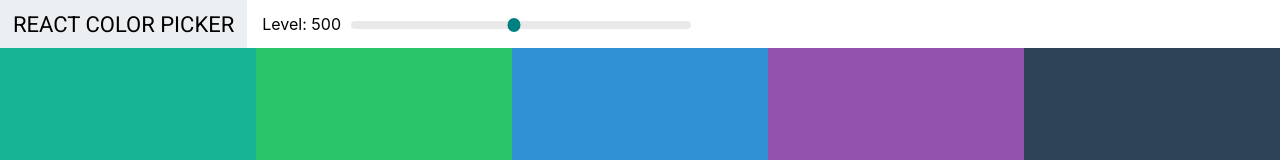
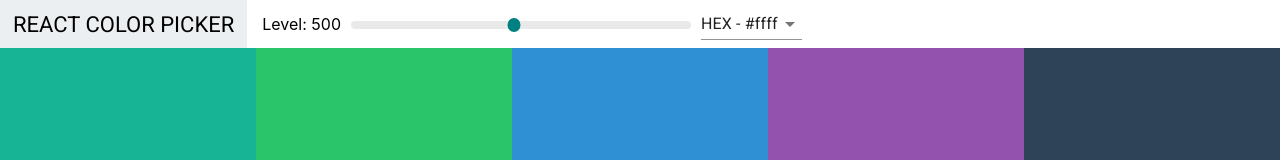
Before and after one commit to MahsinSaifullah/MahsinSaifullah, a React (Create React App) app: page / in a window 1280 px wide. Shown: the top 160 px of the page. Built offline with nearby package versions, Linux system fonts and the light colour scheme.

Commit message:
Add Select component from Material UI

```diff
--- a/package.json
+++ b/package.json
@@ -3,6 +3,7 @@
   "version": "0.1.0",
   "private": true,
   "dependencies": {
+    "@material-ui/core": "^4.9.5",
     "@testing-library/jest-dom": "^4.2.4",
     "@testing-library/react": "^9.5.0",
     "@testing-library/user-event": "^7.2.1",
--- a/public/index.html
+++ b/public/index.html
@@ -10,34 +10,16 @@
 			content="Web site created using create-react-app"
 		/>
 		<link rel="apple-touch-icon" href="%PUBLIC_URL%/logo192.png" />
-		<!--
-      manifest.json provides metadata used when your web app is installed on a
-      user's mobile device or desktop. See https://developers.google.com/web/fundamentals/web-app-manifest/
-    -->
+
 		<link rel="manifest" href="%PUBLIC_URL%/manifest.json" />
-		<!--
-      Notice the use of %PUBLIC_URL% in the tags above.
-      It will be replaced with the URL of the `public` folder during the build.
-      Only files inside the `public` folder can be referenced from the HTML.
-
-      Unlike "/favicon.ico" or "favicon.ico", "%PUBLIC_URL%/favicon.ico" will
-      work correctly both with client-side routing and a non-root public URL.
-      Learn how to configure a non-root public URL by running `npm run build`.
-    -->
-		<title>Color Palette</title>
+		<link
+			rel="stylesheet"
+			href="https://fonts.googleapis.com/css?family=Roboto:300,400,500,700&display=swap"
+		/>
+		<title>Color Picker</title>
 	</head>
 	<body>
 		<noscript>You need to enable JavaScript to run this app.</noscript>
 		<div id="root"></div>
-		<!--
-      This HTML file is a template.
-      If you open it directly in the browser, you will see an empty page.
-
-      You can add webfonts, meta tags, or analytics to this file.
-      The build step will place the bundled scripts into the <body> tag.
-
-      To begin the development, run `npm start` or `yarn start`.
-      To create a production bundle, use `npm run build` or `yarn build`.
-    -->
 	</body>
 </html>
--- a/src/Navbar.css
+++ b/src/Navbar.css
@@ -1,5 +1,3 @@
-@import url('https://fonts.googleapis.com/css?family=Roboto&display=swap');
-
 .Navbar {
 	display: flex;
 	align-items: center;
--- a/src/Navbar.js
+++ b/src/Navbar.js
@@ -1,10 +1,20 @@
 import React, { Component } from 'react';
 import Slider from 'rc-slider';
+import Select from '@material-ui/core/Select';
+import MenuItem from '@material-ui/core/MenuItem';
 import 'rc-slider/assets/index.css';
 import './Navbar.css';
 
 class Navbar extends Component {
-	state = {};
+	state = {
+		format: 'hex'
+	};
+
+	handleChangeFormat = evt => {
+		this.setState({ format: evt.target.value });
+		this.props.changeFormat(evt);
+	};
+
 	render() {
 		const { level, changeLevel } = this.props;
 		return (
@@ -24,6 +34,13 @@ class Navbar extends Component {
 						/>
 					</div>
 				</div>
+				<div className='select-container'>
+					<Select value={this.state.format} onChange={this.handleChangeFormat}>
+						<MenuItem value='hex'>HEX - #ffff</MenuItem>
+						<MenuItem value='rgb'>RGB - rgb(255,255,255)</MenuItem>
+						<MenuItem value='rgba'>RGBA - rgba(255,255,255,1)</MenuItem>
+					</Select>
+				</div>
 			</nav>
 		);
 	}
--- a/src/Palette.js
+++ b/src/Palette.js
@@ -5,21 +5,31 @@ import './Palette.css';
 
 class Palette extends Component {
 	state = {
-		level: 500
+		level: 500,
+		colorFormat: 'hex'
 	};
 
 	changeLevel = level => {
 		this.setState({ level });
 	};
+
+	changeFormat = evt => {
+		this.setState({ colorFormat: evt.target.value });
+	};
+
 	render() {
 		const { color } = this.props.palette;
-		const { level } = this.state;
+		const { level, colorFormat } = this.state;
 		const colorBoxes = color[level].map(color => (
-			<ColorBox background={color.hex} name={color.name} />
+			<ColorBox background={color[colorFormat]} name={color.name} />
 		));
 		return (
 			<div className='Palette'>
-				<Navbar level={level} changeLevel={this.changeLevel} />
+				<Navbar
+					level={level}
+					changeLevel={this.changeLevel}
+					changeFormat={this.changeFormat}
+				/>
 
 				<div className='Palette-colors'>{colorBoxes}</div>
 				{/* Footer */}
--- a/src/colorHelpers.js
+++ b/src/colorHelpers.js
@@ -26,7 +26,7 @@ function generatePalette(starterPalette) {
 				rgba: chroma(scale[i])
 					.css()
 					.replace('rgb', 'rgba')
-					.replace(')', '1.0)')
+					.replace(')', ', 1.0)')
 			});
 		}
 	}
```
Also changed, not shown: 1 other file (tests, documents, lock files or other folders).
